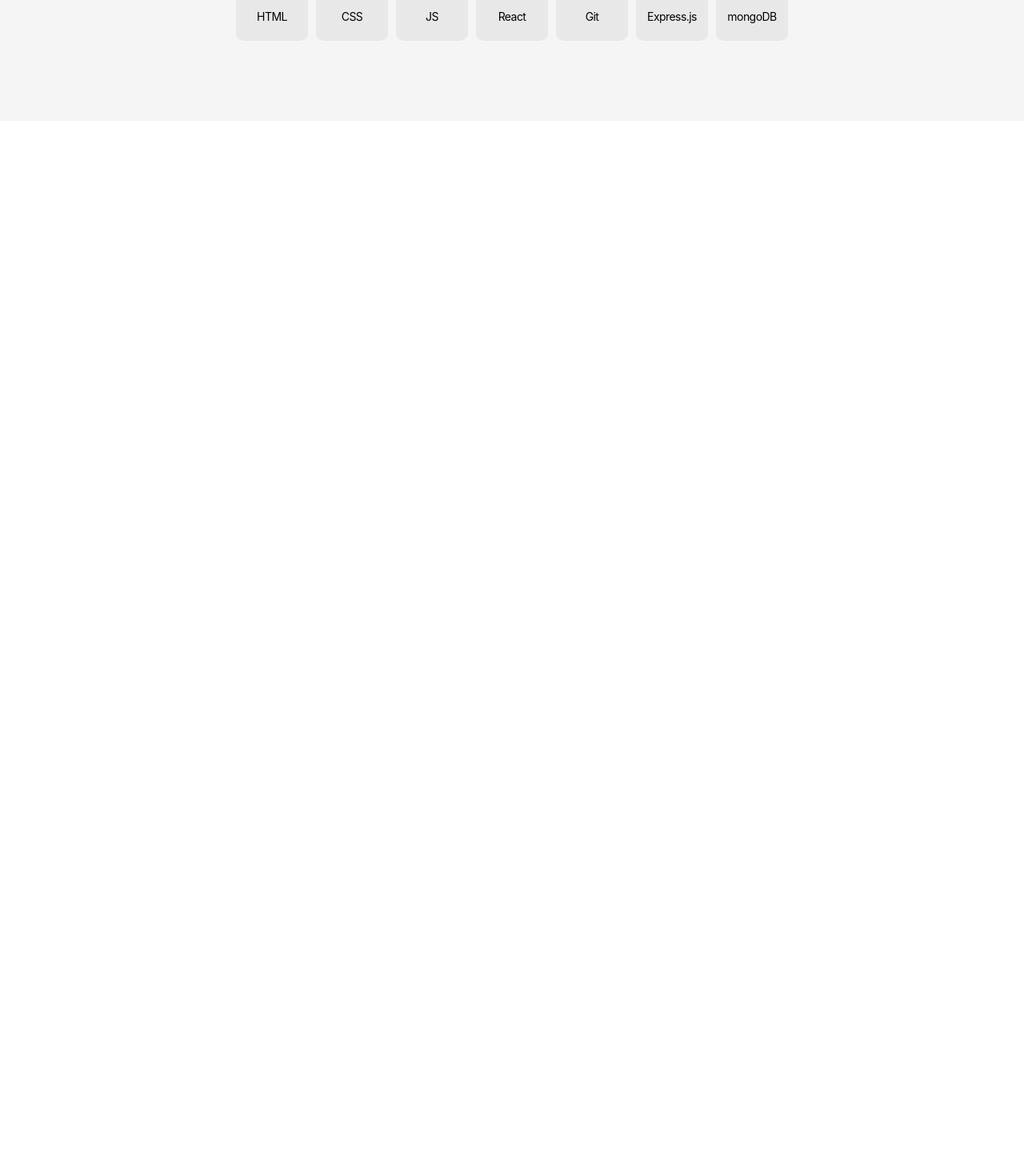
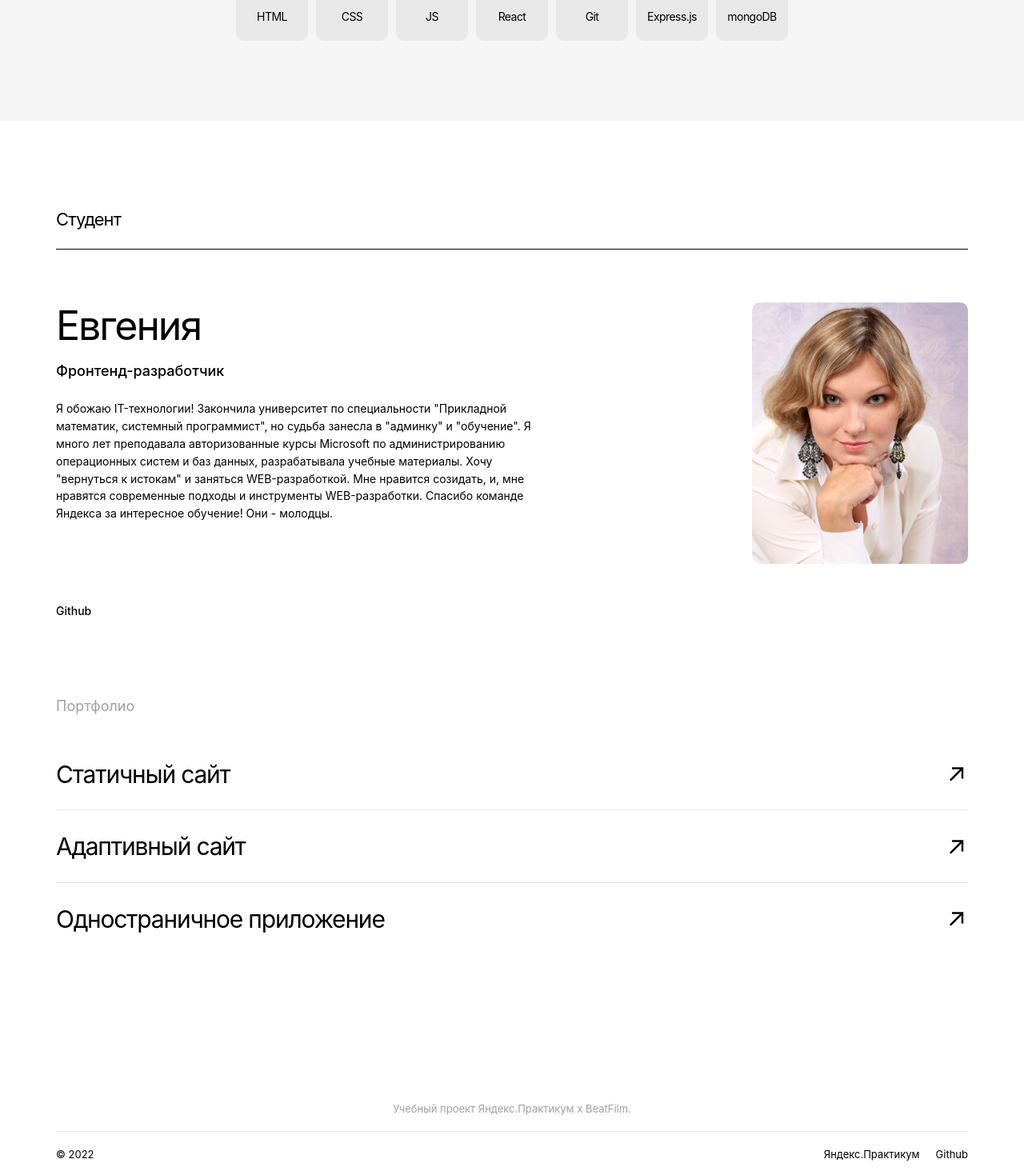
Before and after one commit to Evgeta/movies-explorer-frontend, a React (Create React App) app: page /sign-up in a window 1280 px wide. Shown: the part 1730-3199 px from the top of the page at 80% size. Before the commit the page ends 1881 px from the top, so only its background shows below. Built offline with nearby package versions, Linux system fonts and the light colour scheme.

Commit message:
feat: add footer component

```diff
--- a/public/index.html
+++ b/public/index.html
@@ -24,7 +24,7 @@
       work correctly both with client-side routing and a non-root public URL.
       Learn how to configure a non-root public URL by running `npm run build`.
     -->
-    <title>Mesto Russia</title>
+    <title>Movies Explorer</title>
   </head>
   <body>
     <noscript>You need to enable JavaScript to run this app.</noscript>
--- a/src/components/AboutMe/AboutMe.js
+++ b/src/components/AboutMe/AboutMe.js
@@ -0,0 +1,45 @@
+import React from 'react';
+
+import avatar from '../../images/avatar.png';
+
+import './AboutMe.css';
+
+function AboutMe() {
+  return (
+    <section class="about-me">
+    <div class="about-me__container">
+        <h2 class="about-me__title">Студент</h2>
+
+      <div class="about-me__text-container">
+        <div class="about-me__content">
+          <h3 class="about-me__name">Евгения</h3>
+          <p class="about-me__specialization">Фронтенд-разработчик</p>
+          <p class="about-me__text">
+            Я обожаю IT-технологии!
+            Закончила университет по специальности "Прикладной математик, системный программист", но судьба занесла в
+            "админку" и "обучение".
+            Я много лет преподавала авторизованные курсы Microsoft по администрированию операционных систем и баз
+            данных, разрабатывала учебные материалы.
+            Хочу "вернуться к истокам" и заняться WEB-разработкой. Мне нравится созидать, и, мне нравятся
+            современные подходы и инструменты WEB-разработки.
+            Спасибо команде Яндекса за интересное обучение! Они - молодцы.
+            </p>
+
+            <ul class="about-me__socials">
+              <li>
+                <a href="https://github.com/Evgeta" target="_blank" class="about-me__social-link">
+                  Github
+                </a>
+              </li>
+            </ul>
+        </div>
+        <img class="about-me__avatar" src={avatar} alt="Фотография Евгении Тарасюк" />
+      </div>
+    </div>
+  </section>
+
+
+  );
+}
+
+export default AboutMe;
--- a/src/components/App/App.js
+++ b/src/components/App/App.js
@@ -6,6 +6,9 @@
 import Promo from '../Promo/Promo';
 import AboutProject from '../AboutProject/AboutProject';
 import Techs from '../Techs/Techs';
+import AboutMe from '../AboutMe/AboutMe';
+import Portfolio from '../Portfolio/Portfolio';
+import Footer from '../Footer/Footer';
 
 function App() {
 
@@ -16,6 +19,9 @@
          <Promo/>
          <AboutProject/>
          <Techs/>
+         <AboutMe/>
+         <Portfolio/>
+         <Footer/>
 
 
       {/* <Switch>
--- a/src/components/Footer/Footer.js
+++ b/src/components/Footer/Footer.js
@@ -0,0 +1,32 @@
+import React from 'react';
+
+import './Footer.css';
+
+function Footer() {
+  return (
+    <footer class="footer">
+    <div class="footer__container">
+      <h2 class="footer__title">
+        Учебный проект Яндекс.Практикум х BeatFilm.
+      </h2>
+      <div class="footer__info">
+        <p class="footer__copyright">&copy; {(new Date()).getFullYear()}</p>
+        <ul class="footer__links-list">
+          <li>
+            <a href="https://practicum.yandex.ru/" target="_blank" class="footer__link">
+              Яндекс.Практикум
+            </a>
+          </li>
+          <li>
+            <a href="https://github.com/evgeta" target="_blank" class="footer__link">
+              Github
+            </a>
+          </li>
+        </ul>
+      </div>
+    </div>
+  </footer>
+  );
+}
+
+export default Footer;
--- a/src/components/Portfolio/Portfolio.js
+++ b/src/components/Portfolio/Portfolio.js
@@ -0,0 +1,32 @@
+import React from 'react';
+
+import './Portfolio.css';
+
+function Portfolio() {
+  return (
+    <section class="portfolio">
+      <div class="portfolio__container">
+        <h2 class="portfolio__title">Портфолио</h2>
+        <ul class="portfolio__projects-list">
+          <li class="portfolio__project">
+            <a href="https://github.com/evgeta/how-to-learn" target="_blank" class="portfolio__link">
+              Статичный сайт
+            </a>
+          </li>
+          <li class="portfolio__project">
+            <a href="https://github.com/evgeta/russian-travel" target="_blank" class="portfolio__link">
+              Адаптивный сайт
+            </a>
+          </li>
+          <li class="portfolio__project">
+            <a href="https://github.com/evgeta/react-mesto-api-full" target="_blank" class="portfolio__link">
+              Одностраничное приложение
+            </a>
+          </li>
+        </ul>
+      </div>
+    </section>
+  );
+}
+
+export default Portfolio;
```
